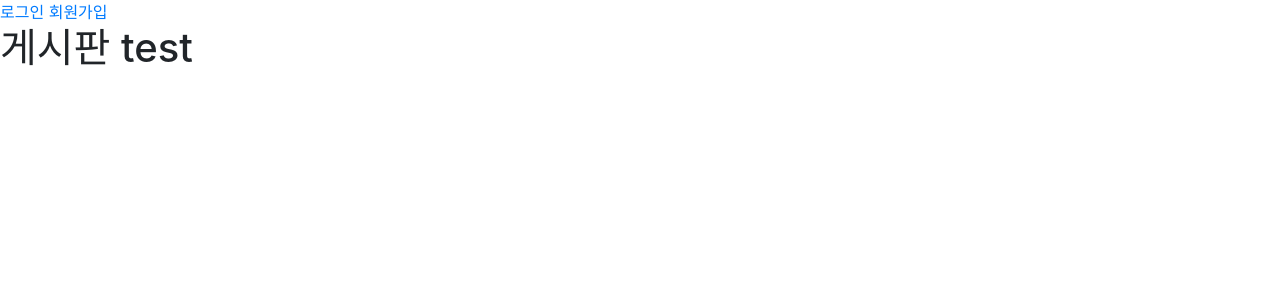
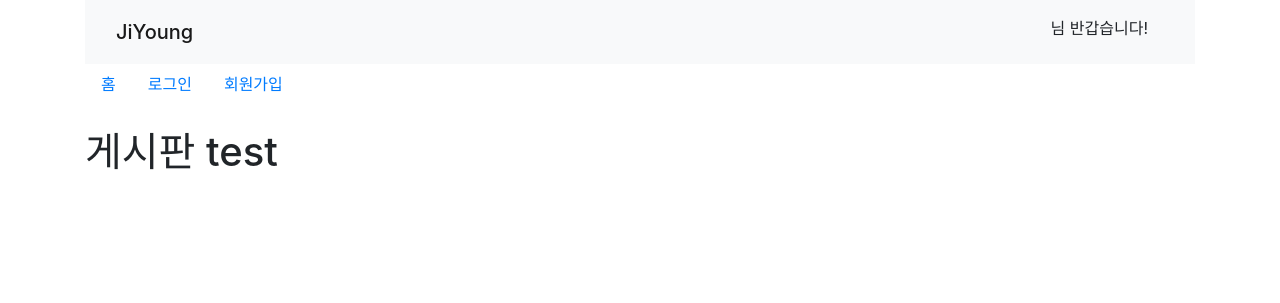
Before and after one commit to z0299/Board, a Django app: page / in a window 1280 px wide. Shown: the top 303 px of the page. Run offline with Django 4.2, Linux system fonts and the light colour scheme; some libraries are stand-ins or nearby versions.

Commit message:
chore: board>index css

```diff
--- a/board/templates/base.html
+++ b/board/templates/base.html
@@ -1,5 +1,6 @@
 <!-- base.html -->
 <!doctype html>
+{% load bootstrap4 %}
 <html>
     <head>
         <link rel="stylesheet" href="https://stackpath.bootstrapcdn.com/bootstrap/4.3.1/css/bootstrap.min.css" integrity="sha384-ggOyR0iXCbMQv3Xipma34MD+dH/1fQ784/j6cY/iJTQUOhcWr7x9JvoRxT2MZw1T" crossorigin="anonymous">
@@ -8,19 +9,26 @@
         <script src="https://stackpath.bootstrapcdn.com/bootstrap/4.3.1/js/bootstrap.min.js" integrity="sha384-JjSmVgyd0p3pXB1rRibZUAYoIIy6OrQ6VrjIEaFf/nJGzIxFDsf4x0xIM+B07jRM" crossorigin="anonymous"></script>
     </head>
     <body>
-    <nav>
+        <div class="container">
+            <nav class="navbar navbar-light bg-light">
+                <div class="container-fluid">
+                    <span class="navbar-brand mb-0 h1">JiYoung</span>
+                    <label class="nav-link active">{{ user.username }}님 반갑습니다!</label>
+                </div>
+            </nav>
+            <nav class="nav">
+                <a class="nav-link active" href="/">홈</a>
                 {% if user.is_authenticated %}
-        {{ user.username }}님 반갑습니다!<br>
-        <a href="/crud/">게시판</a>
-        <a href="{% url 'users:logout' %}">로그아웃</a>
+                <a class="nav-link active" href="/crud/">게시판</a>
+                <a class="nav-link active" href="{% url 'users:logout' %}">로그아웃</a>
                 {% else %}
-        <a href="{% url 'users:login' %}">로그인</a>
-        <a href="{% url 'users:signup' %}">회원가입</a>
+                <a class="nav-link active" href="{% url 'users:login' %}">로그인</a>
+                <a class="nav-link active" href="{% url 'users:signup' %}">회원가입</a>
                 {% endif %}
-    </nav>
-
+            </nav><br>
             {% block content%}
             {% endblock content %}
-
+            <br><br><br><br><br>
+        </div>
     </body>
 </html>
```
Also changed, not shown: board/crud/models.py (+12 -11 lines), board/crud/migrations/0002_post_post_views.py (added), board/db.sqlite3. Lines whose indentation alone changed are shown as unchanged.
